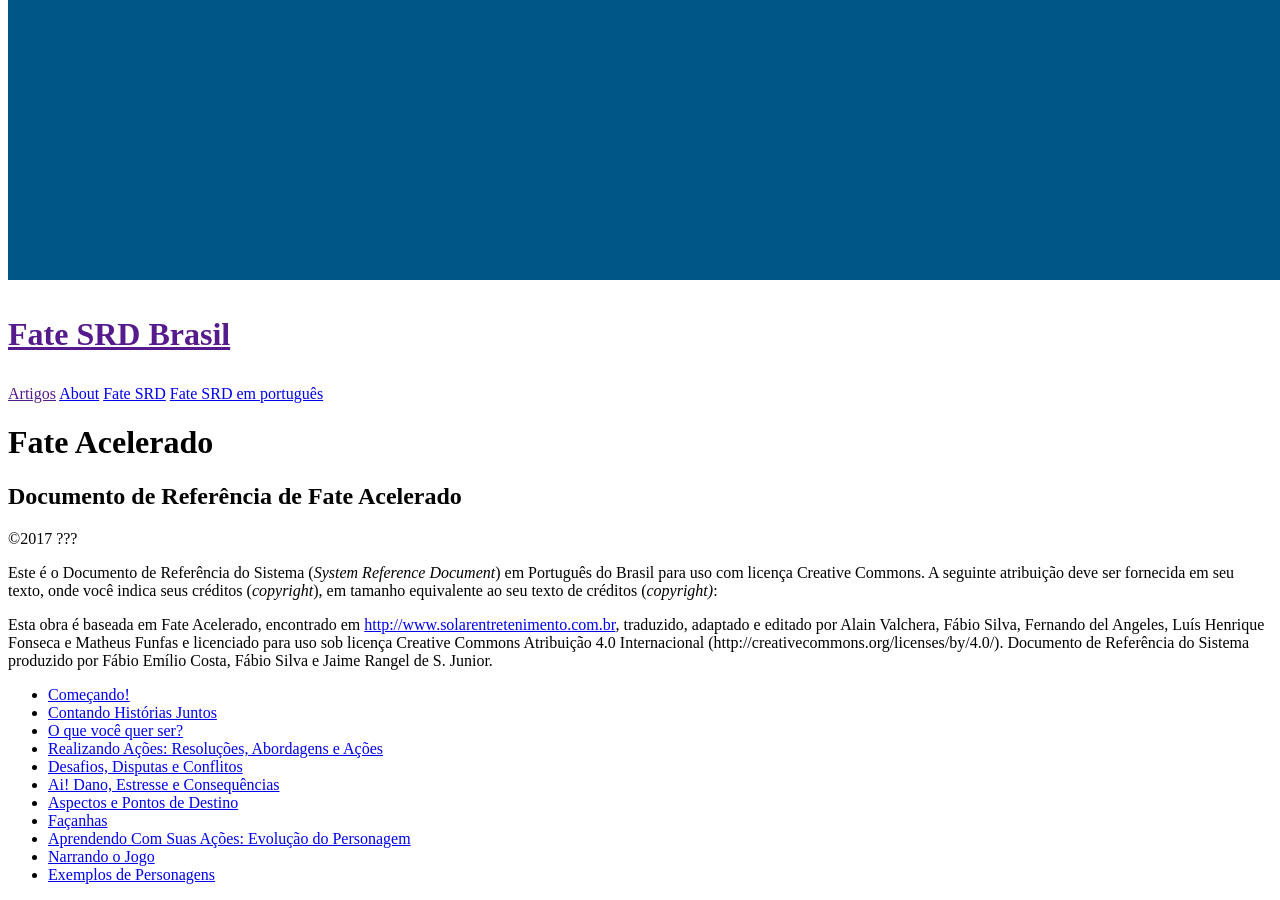
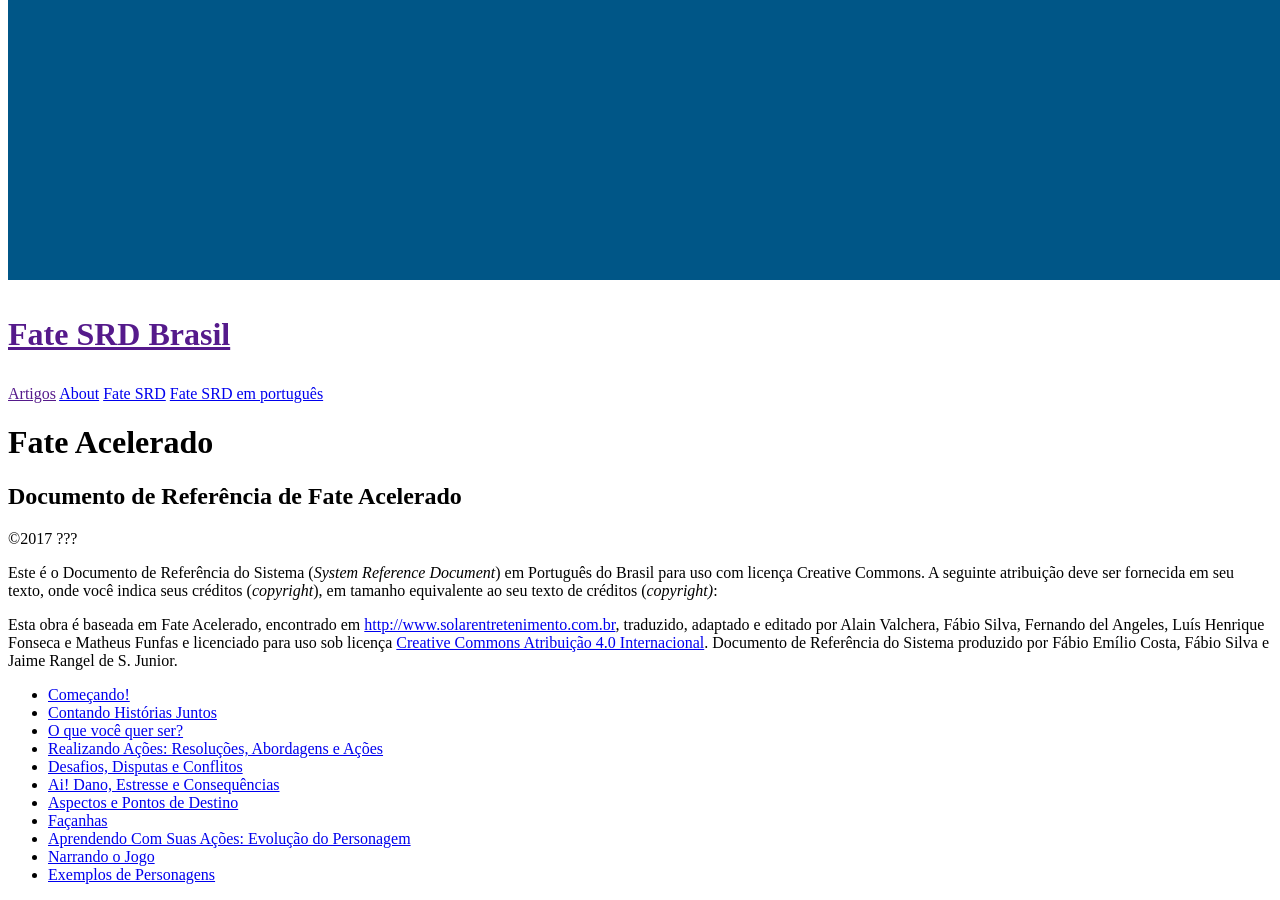
Before and after one commit to fatesrdbrasil/fatesrdbrasil.github.io, a Jekyll site: the page built from fate-srd-brasil/fate-acelerado/index.md, in a window 1280 px wide and 900 px high, scrolled down 1146 px. Built offline with Jekyll 4.4.1, drawn with Linux system fonts in a browser that asks for light colours; nearby versions of some CDN libraries; some web fonts are replaced; library files that are not in the unit come from our copies.

Commit message:
Fate Acelerado pt-BR

```diff
--- a/fate-srd-brasil/fate-acelerado/index.md
+++ b/fate-srd-brasil/fate-acelerado/index.md
@@ -10,7 +10,7 @@
 
 Este é o Documento de Referência do Sistema (*System Reference Document*) em Português do Brasil para uso com licença Creative Commons. A seguinte atribuição deve ser fornecida em seu texto, onde você indica seus créditos (*copyright*), em tamanho equivalente ao seu texto de créditos (*copyright)*:
 
-Esta obra é baseada em Fate Acelerado, encontrado em <http://www.solarentretenimento.com.br>, traduzido, adaptado e editado por Alain Valchera, Fábio Silva, Fernando del Angeles, Luís Henrique Fonseca e Matheus Funfas e licenciado para uso sob licença Creative Commons Atribuição 4.0 Internacional (http://creativecommons.org/licenses/by/4.0/). Documento de Referência do Sistema produzido por Fábio Emílio Costa, Fábio Silva e Jaime Rangel de S. Junior.
+Esta obra é baseada em Fate Acelerado, encontrado em <http://www.solarentretenimento.com.br>, traduzido, adaptado e editado por Alain Valchera, Fábio Silva, Fernando del Angeles, Luís Henrique Fonseca e Matheus Funfas e licenciado para uso sob licença [Creative Commons Atribuição 4.0 Internacional](http://creativecommons.org/licenses/by/4.0/). Documento de Referência do Sistema produzido por Fábio Emílio Costa, Fábio Silva e Jaime Rangel de S. Junior.
 
 - [Começando!](comecando/)
 - [Contando Histórias Juntos](contando-historias-juntos/)
```
